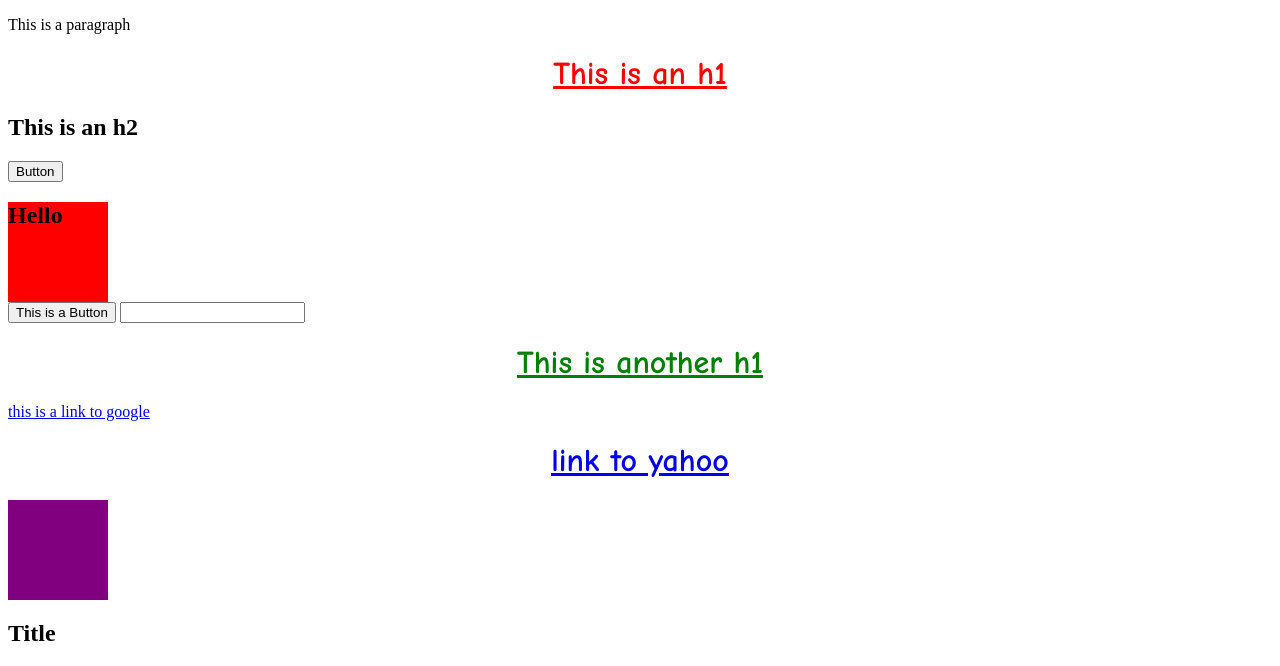
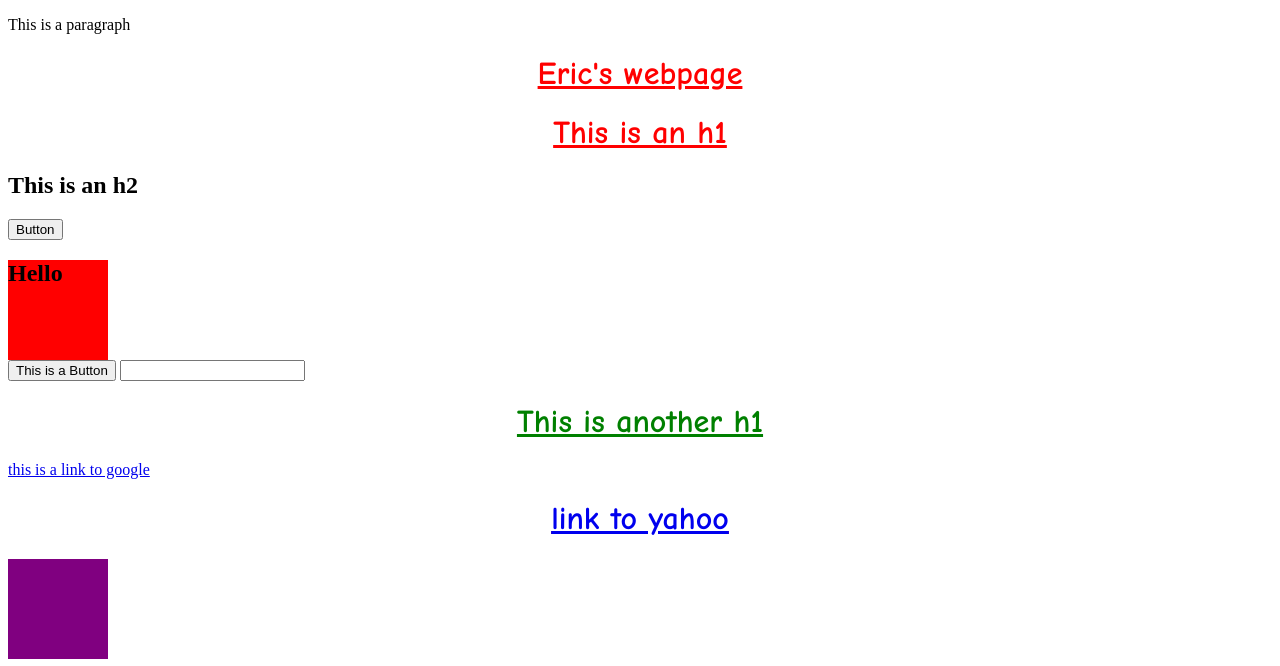
Before and after one commit to ericmk1/ericmk1.github.io, a plain HTML site: page index.html in a window 1280 px wide. Shown: the top 666 px of the page. Drawn offline with Linux system fonts and the light colour scheme.

Commit message:
Added personal name

```diff
--- a/index.html
+++ b/index.html
@@ -10,6 +10,7 @@
         <p>
             This is a paragraph
         </p>
+        <h1> Eric's webpage </h1>
         <h1>This is an h1</h1>
         <h2> This is an h2</h2>
 
```
